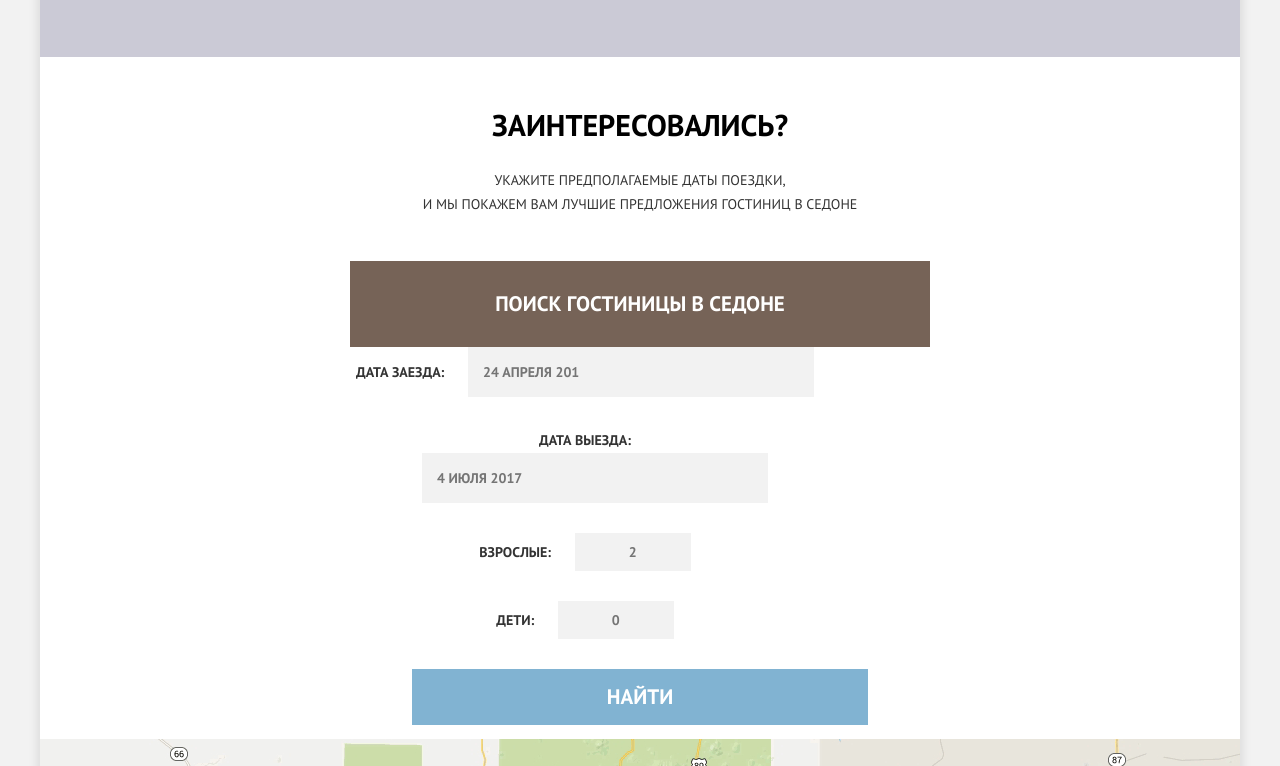
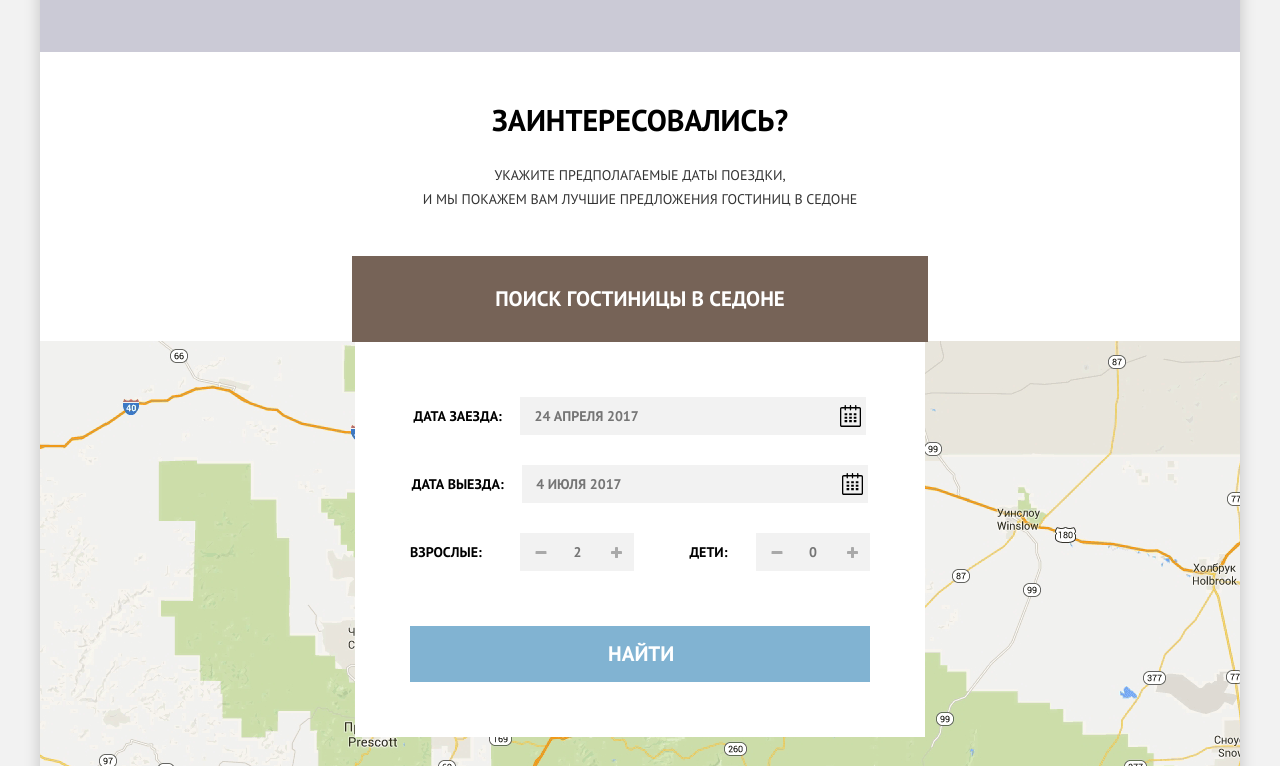
Before and after one commit to Mashulia/768719-sedona, a plain HTML site: page index.html in a window 1280 px wide. Shown: the part 1834-2600 px from the top of the page. Drawn offline with Linux system fonts and the light colour scheme.

Commit message:
модальное окно оформила

```diff
--- a/css/style.css
+++ b/css/style.css
@@ -17,7 +17,7 @@ body {
   width: 1200px;
 
   background-color: #ffffff;
-  box-shadow: 0 0 10px 2px rgba(0, 0, 0, 0.1);
+  box-shadow: 0 5px 15px rgba(0, 0, 0, 0.2);
 }
 
 a {
@@ -164,7 +164,7 @@ input[type="checkbox"].visually-hidden {
 
 .offers-item,
 .features-item,
-.modal {
+.modal-data-current {
   text-align: center;
 }
 
@@ -190,7 +190,7 @@ input[type="checkbox"].visually-hidden {
 .offer-title {
   position: relative;
 
-  margin-bottom: 25px;
+  margin-bottom: 20px;
   margin-top: 165px;
 }
 
@@ -291,7 +291,6 @@ input[type="checkbox"].visually-hidden {
 
 .portrait {
   max-width: 800px;
-  height: auto;
 }
 
 .modal-title {
@@ -336,7 +335,9 @@ input[type="checkbox"].visually-hidden {
 .modal-close {
   background-color: #766357;
 
-  padding: 30px 145px;
+  padding: 30px 143px;
+
+  position: relative;
 }
 
 .modal-close:hover {
@@ -348,36 +349,39 @@ input[type="checkbox"].visually-hidden {
   color: rgba(255, 255, 255, 0.3);
 }
 
+.modal {
+  position: absolute;
+
+  color: #000000;
+  background-color: #ffffff;
+
+
+  left: 50%;
+  margin-left: -285px;
+
+
+  width: 460px;
+  padding: 55px;
+
+  /*z-index: 2;*/
+}
+/*
+.modal-overlay {
+  position: fixed;
+
+  top: 0;
+  left: 0;
+
+  width: 100%;
+  height: 100%;
+
+  background: rgba(0, 0, 0, 0.5);
+  z-index: 1;
+}*/
+
 .modal-form-group {
   font-weight: bold;
   line-height: 26px;
-
-}
-
-.data-form {
-  width: 568px;
-  margin: 0 auto;
-  display: flex;
-  flex-wrap: wrap;
-  justify-content: space-between;
-}
-
-.modal-form-group {
-  width: 458px;
-  margin: 0;
-  margin-bottom: 30px;
-}
-
-.modal-form-group .select-child{
-  width: 180px;
-  margin: 0;
-  margin-bottom: 54px;
-}
-
- .modal-form-group .select-adult{
-  width: 230px;
-  margin: 0;
-  margin-bottom: 54px;
 }
 
 .modal-form-group input {
@@ -390,23 +394,41 @@ input[type="checkbox"].visually-hidden {
   background-color: #f2f2f2;
   border: none;
 
+  box-sizing: border-box;
   width: 346px;
-  box-sizing: border-box;
-  padding: 12px 235px 12px 15px;
-  margin: 0;
-  margin-left: 20px;
+  padding: 6px 14px;
+  padding-right: 40px;
+
+  margin-bottom: 30px;
 
 }
 
-input[type="text"].select-child ,
-input[type="text"].select-adults  {
-  width: 116px;
-  height: 38px;
+.modal-form-group label{
+  margin-right: 15px;
+}
+
+.input-wrapper {
+ display: flex;
+ justify-content: space-between;
+ flex-wrap: wrap;;
+}
+
+.select-adults{
+  margin-left: 20px;
+}
+
+.select-child{
+  margin-left: 10px;
+}
+
+input.select-child ,
+input.select-adults  {
   text-align: center;
+
   box-sizing: border-box;
-  padding: 12px 15px;
-  margin: 0;
-  margin-left: 20px;
+  width: 114px;
+  padding: 6px 40px;
+  margin-bottom: 55px;
 }
 
 .modal-form-group input:hover {
@@ -418,10 +440,25 @@ input[type="text"].select-adults  {
   border: 2px solid #e5e5e5;
 }
 
+.select-arrival,
+.select-departure {
+  background-image: url("../img/calendar.svg");
+  background-position: 320px center;
+  background-repeat: no-repeat;
+}
+
+.select-adults,
+.select-child {
+  background-image: url("../img/minus-plus.png");
+  background-position: 15px center;
+  background-repeat: no-repeat;
+}
+
 .search {
   background-color: #81b3d2;
+  width: 100%;
 
-  padding: 15px 195px;
+  padding: 15px 198px;
 }
 
 .search:hover {
@@ -436,6 +473,7 @@ input[type="text"].select-adults  {
 .map {
   max-width: 1200px;
   height: 475px;
+  margin-top :-15px;
 }
 
 .filter-list,
@@ -473,8 +511,8 @@ input[type="text"].select-adults  {
   width: 240px;
 }
 
-.hotels {
-  padding-left: 15px;
+.facilities {
+  margin-right: 15px;
 }
 
 .filter-item {
@@ -498,8 +536,8 @@ input[type="text"].select-adults  {
 .filter-input-checkbox:not(:checked) + label::before {
   content: url(../img/checkbox-off.svg);
   position: absolute;
-  left: -45px;
-  top: 0;
+  left: -40px;
+  top: -5px;
 
   width: 23px;
   height: 23px;
@@ -509,8 +547,8 @@ input[type="text"].select-adults  {
   content: url(../img/checkbox-on.svg);
 
   position: absolute;
-  top: 0;
-  left: -45px;
+  top: -5px;
+  left: -40px;
 
   width: 23px;
   height: 23px;
@@ -524,7 +562,7 @@ input[type="text"].select-adults  {
 
 
 .value {
-  width:320px;
+  width:330px;
 
   display: flex;
   flex-direction: column;
@@ -571,7 +609,7 @@ input[type="text"].select-adults  {
 .price-controls {
   position: relative;
 
-  height: 36px;
+  height: 35px;
   margin-bottom: 20px;
 
   font-size: 0;
@@ -602,7 +640,6 @@ input[type="text"].select-adults  {
 
   font-size: 14px;
   line-height: 38px;
-  /*vertical-align: middle;*/
 
   cursor: pointer;
 }
@@ -674,13 +711,13 @@ input[type="text"].select-adults  {
   line-height: 18px;
   color: #000000;
 
-  width: 1056px;
-  padding: 0 73px;
-
   display: flex;
   margin-right: auto;
   align-items: center;
   position: relative;
+
+  width: 1056px;
+  padding: 0 73px;
 }
 
 .total {
@@ -708,7 +745,6 @@ input[type="text"].select-adults  {
   line-height: inherit;
   color: rgba(0, 0, 0, 0.3);
   border-bottom: 1px dashed #81b3d2;
-
 }
 
 .sort a:hover,
@@ -766,17 +802,16 @@ input[type="text"].select-adults  {
   color: rgba(0, 0, 0, 0.3);
 }
 
-.catalog-item {
-  padding: 0 73px;
-  height: 150px;
-
+.catalog-list {
   display: flex;
+  flex-direction: column;
+  margin: 0;
+  padding: 0;
 }
 
-.catalog-item img {
-  width: 135px;
-  height: 90px;
-  margin-right: 30px;
+.catalog-item {
+  display: flex;
+  padding: 0 73px;
 
 }
 
@@ -784,31 +819,22 @@ input[type="text"].select-adults  {
   order: -1;
   margin-top: 30px;
   margin-bottom: 30px;
-}
-
-.catalog-list {
-  display: flex;
-  flex-direction: column;
-  margin: 0;
-  padding: 0;
-
+  width: 135px;
+  height: 90px;
+  margin-right: 30px;
 }
 
 .information {
   display: flex;
   flex-direction: column;
   width: 260px;
+  justify-content: space-between;
   margin-top: 25px;
   margin-bottom: 30px;
-  justify-content: space-between;
 }
 
+.hotel-name,
 .information p {
-  margin: 0;
-  padding: 0;
-}
-
-.hotel-name {
   margin: 0;
   padding: 0;
 }
--- a/index.html
+++ b/index.html
@@ -30,7 +30,7 @@
 			</nav>
 	   </header>
 
-		  <main class="container">
+		  <main>
 
 			 <h1 class="visually-hidden">Седона</h1>
 			 <img class="main-photo" src="img/background-1200.jpg"  width="1200" height="780" alt="Главное фото Седона">
@@ -125,7 +125,7 @@
 			   </ol>
 		    </section>
 
-				<section class="modal modal-data-current">
+				<section class="modal-data-current">
 				 <h2 class="modal-title">Заинтересовались?</h2>
 				 <p class="modal-tip">Укажите предполагаемые даты поездки,<br>
 					и мы покажем вам лучшие предложения гостиниц в Седоне</p>
@@ -133,7 +133,7 @@
               Поиск гостиницы в Седоне
           </button>
 
-				  <form class="data-form" action="https://echo.htmlacademy.ru" method="get">
+				  <form class="modal" action="https://echo.htmlacademy.ru" method="get">
 					 <div class="modal-form-group">
 						<label for="arrival-date">Дата заезда:</label>
 						<input class="select-arrival" id="arrival-date" type="text" name="arrival-date" value="" placeholder="24 апреля 2017">
@@ -144,6 +144,7 @@
 						<input class="select-departure" id="departure-date" type="text" name="departure-date" value="" placeholder="4 июля 2017">
 					 </div>
 
+           <div class="input-wrapper">
 					   <div class="modal-form-group">
 						  <label for="adults">Взрослые:</label>
 						  <input class="select-adults" id="adults" type="text" name="adults" value="" placeholder="2">
@@ -152,6 +153,7 @@
 					   <div class="modal-form-group">
 						  <label for="children">Дети:</label>
 					    <input class="select-child" id="children" type="text" name="children" value="" placeholder="0">
+					  </div>
           </div>
 					<button class="button search" type="submit">Найти</button>
 				</form>
@@ -194,5 +196,6 @@
       </div>
 	   </footer>
    </div>
+   <div class="modal-overlay"></div>
   </body>
 </html>
```
Also changed, not shown: hotels.html (+1 -1 lines), img/minus-plus.png (added). Lines whose indentation alone changed are shown as unchanged.
